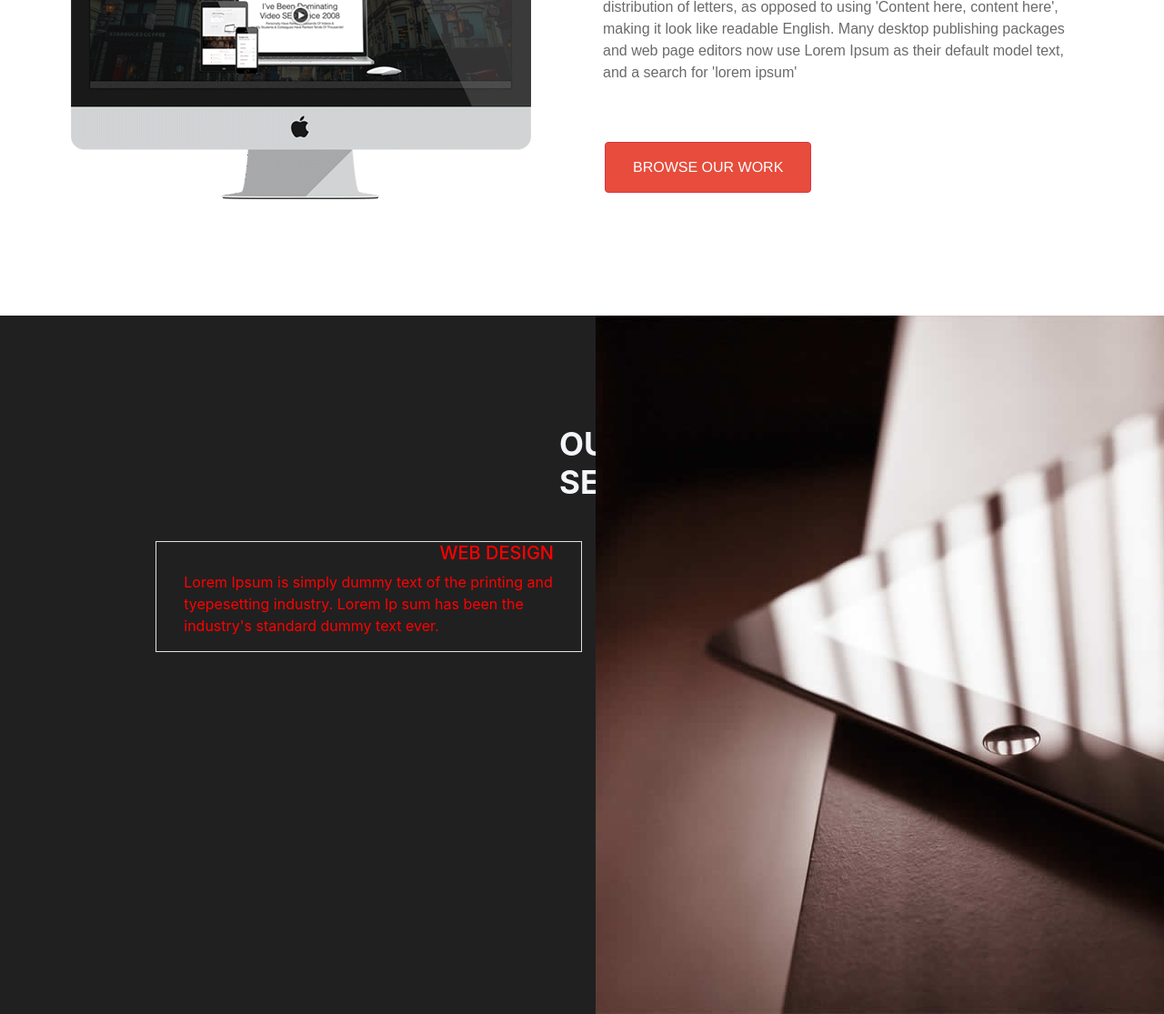
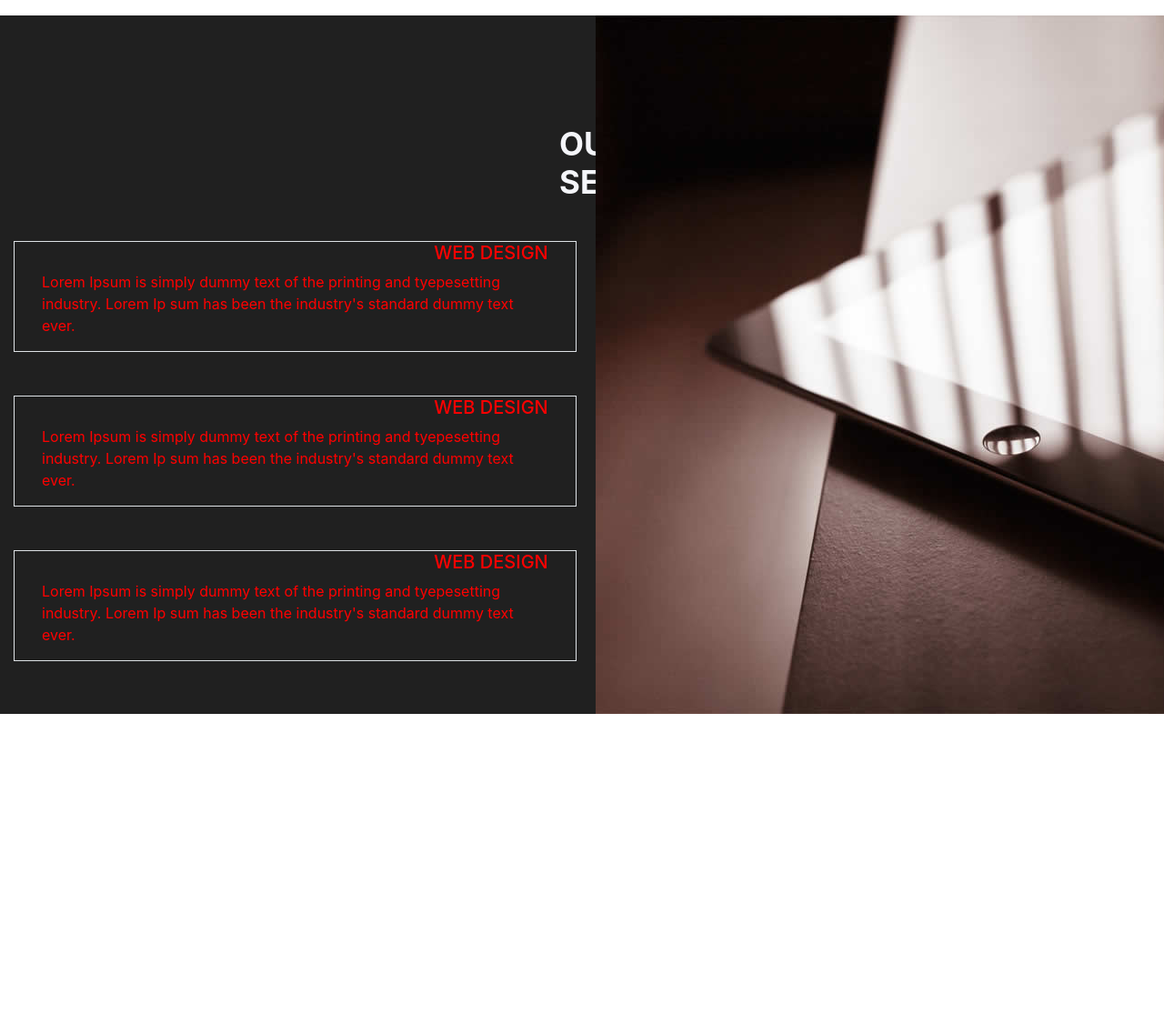
Before and after one commit to Belios/Integration-Template-Bino, a PHP site: page / in a window 1280 px wide; the page is wider, and only the part inside the window is pictured. Shown: the part 1798-2913 px from the top of that part at 91% size. After the commit the page ends 2583 px from the top of that part, so only its background shows below. Run offline with PHP 8.4, Linux system fonts and the light colour scheme.

Commit message:
Template update

```diff
--- a/index.php
+++ b/index.php
@@ -8,7 +8,7 @@
   <div id="carouselExampleControls" class="carousel slide" data-ride="carousel">
     <div class="carousel-inner">
       <div class="carousel-item active">
-        <img class="d-block mw" src="images/homebgwhite.jpg" alt="First slide">
+        <img class="d-block w-100" src="images/homebgwhite.jpg" alt="First slide">
           <div class="carousel-caption d-none d-md-block">
             <p> Our Clients Are Our First Priority </p><Br>
               <div class="container w-75">
@@ -34,7 +34,7 @@
               </div>
               <button type="button" class="btn btn-default btn-circle btn-xl justify-content-center"><a href="#Features"><i   class="fa fa-arrow-down"></i></a></button>
             </div>
-          </div>
+        </div>
           <a class="carousel-control-prev" href="#carouselExampleControls" role="button" data-slide="prev">
             <span class="carousel-control-prev-icon" aria-hidden="true"></span>
             <span class="sr-only">Previous</span>
@@ -44,7 +44,6 @@
             <span class="sr-only">Next</span>
           </a>
         </div>
-      </div>
     </section> <!-- Fin page d'accueil -->
 
 <br><br><br><br><br><br><br><br>
@@ -147,11 +146,24 @@
         <div class="container-1 border-right border-5 border-dark">
         <h3 id="h3-1"> OUR SERVICES </h3>
         </div>
-        <div class="row-a d-flex justify-content-end">
+        <div class="row-a d-inline">
+          <div class="border-1 border col-sm-9 mt-5 ">
+            <div class="container color">
+              <h5 class="tlepos d-flex justify-content-end">WEB DESIGN</h5>
+              <p class="txtpos">Lorem Ipsum is simply dummy text of the printing and tyepesetting industry. Lorem Ip sum has been the industry's standard dummy text ever.</p>
+            </div>
+          </div>
           <div class="border-1 border col-sm-9 mt-5">
             <div class="container color">
               <h5 class="tlepos d-flex justify-content-end">WEB DESIGN</h5>
-              <p class="txtpos">Lorem Ipsum is simply dummy text of the printing and tyepesetting industry. Lorem Ip sum has been the industry's standard dummy text ever.</p></div>
+              <p class="txtpos">Lorem Ipsum is simply dummy text of the printing and tyepesetting industry. Lorem Ip sum has been the industry's standard dummy text ever.</p>
+            </div>
+          </div>
+          <div class="border-1 border col-sm-9 mt-5">
+            <div class="container color">
+              <h5 class="tlepos d-flex justify-content-end">WEB DESIGN</h5>
+              <p class="txtpos">Lorem Ipsum is simply dummy text of the printing and tyepesetting industry. Lorem Ip sum has been the industry's standard dummy text ever.</p>
+            </div>
           </div>
         </div>
 
--- a/main.css
+++ b/main.css
@@ -93,6 +93,7 @@ position:absolute;
   height:30px;
   width:30px;
 }
+/*
 .carousel-control-prev-icon:hover {
   margin:5px;
   height:30px;
@@ -105,7 +106,7 @@ position:absolute;
   width:30px;
   background-color:rgba(223, 127, 42, 0.5);
 }
-
+*/
 .btn-default a:link {
   color:  #df7f2a !important;
 }
@@ -192,6 +193,7 @@ h3 {
 .row-a{
   position:absolute;
   margin-top:200px;
+  margin-right:-200px;
 }
 
 .container-1 {
```
